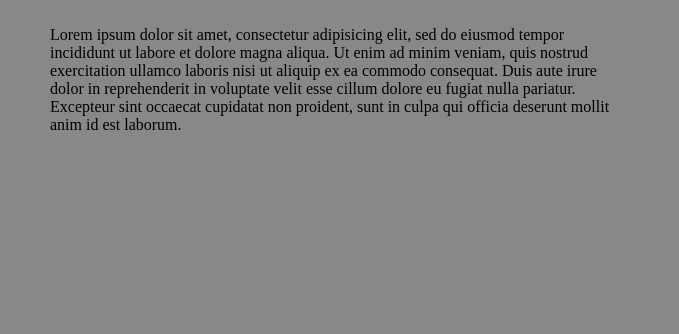
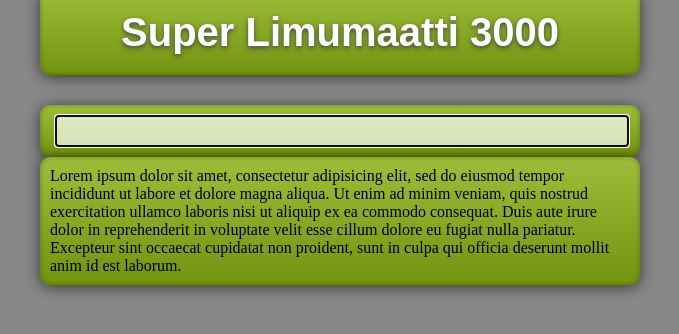
Before and after one commit to HelsinkiHacklab/limu, a Django app: page / in a window 1280 px wide. Shown: the top 334 px of the page, without its empty margins (300-979 px from the left). Run offline with Django 3.2, Linux system fonts and the light colour scheme; some libraries are stand-ins or nearby versions.

Commit message:
Modified index to look a bit like what I think it might want..

```diff
--- a/limuweb/templates/base.html
+++ b/limuweb/templates/base.html
@@ -1,20 +1,37 @@
 <!DOCTYPE html PUBLIC "-//W3C//DTD XHTML 1.0 Transitional//EN" "http://www.w3.org/TR/xhtml1/DTD/xhtml1-transitional.dtd">
 <html xmlns="http://www.w3.org/1999/xhtml" xml:lang="en" lang="en">
 <head>
-    <link rel="stylesheet" href="style.css" />
     <title>{% block title %}{% endblock %}</title>
+    <link rel="stylesheet" type="text/css" href="http://yui.yahooapis.com/combo?3.3.0/build/cssreset/reset-min.css&3.3.0/build/cssfonts/fonts-min.css&3.3.0/build/cssgrids/grids-min.css" />
+    <link rel="stylesheet" href="{{ STATIC_URL }}css/style.css" />
+	<style type="text/css">
+	#inputform {
+		padding: 10px 15px;
+		margin: 0;
+		left:0;
+	}
+	#inputfield {
+		background: rgba(255,255,255,0.7);
+		padding: 0;
+		margin: 0;
+		width: 100%;
+		font-size: 150%;
+	}
+
+	</style>
+
 </head>
 
-<body>
-    <div id="sidebar">
-        {% block sidebar %}
-        <ul>
-{#            <li><a href="/">Home</a></li> #}
-        </ul>
-        {% endblock %}
+<body onload="document.inputform.inputfield.focus()">
+	<div class="green title box">
+		Super Limumaatti 3000
+	</div>
+	<div class="green box" id="input" >
+        <form method="POST" id="inputform" name='inputform'>
+			<input type="text" id="inputfield" name="inputfield" onblur="focusinput=this;setTimeout(function() {focusinput.focus();},10);" />
+		</form>
     </div>
-
-    <div id="content">
+	<div class="green box" id="content">
         {% block content %}{% endblock %}
     </div>
 </body>
```
